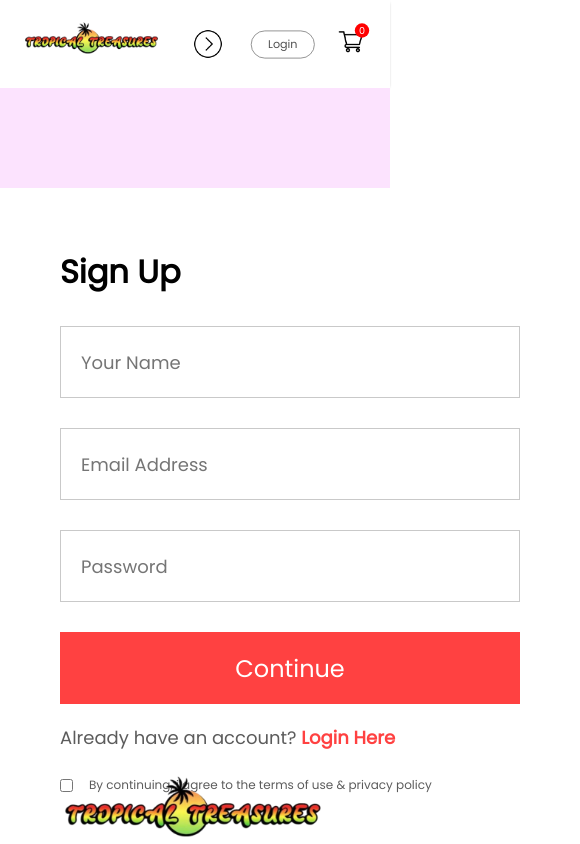
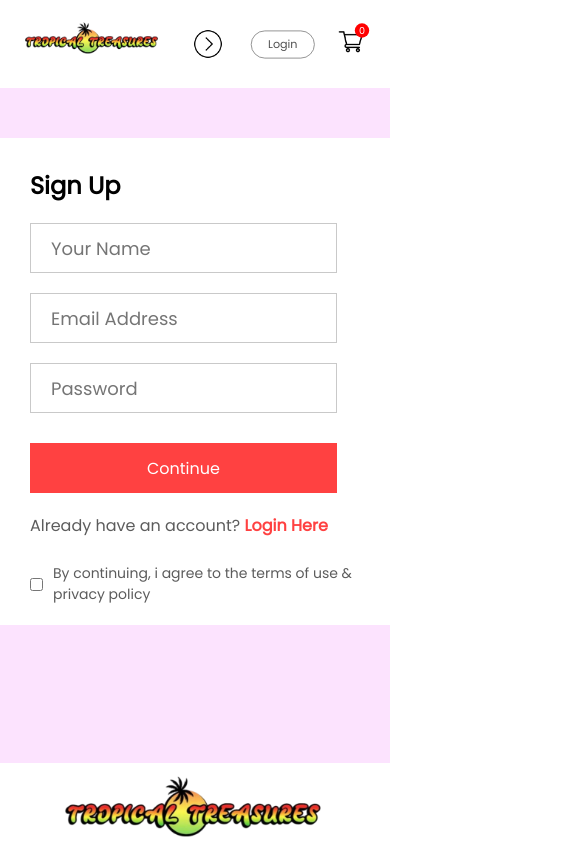
Before and after one commit to Aqueous20/Tropical-Treasures, a React (Create React App) app in the folder tropicaltreasures/: page /login in a window 390 px wide. Shown: the top 844 px of the page, 580 px wide, since content can reach past the window. Built offline with nearby package versions, Linux system fonts and the light colour scheme.

Commit message:
login&signup responsiveness
completed the responsiveness of login and sign up page on multiple devices

```diff
--- a/tropicaltreasures/src/pages/stylesheets/LoginSignup.css
+++ b/tropicaltreasures/src/pages/stylesheets/LoginSignup.css
@@ -68,5 +68,52 @@
 }
 
 @media(max-width: 1280px){
+  .login_signup{
+    padding-top: 50px;
+  }
+  .login_signup-container{
+    width: auto;
+    max-width: 550px;
+    max-height: 550px;
+  }
+  .login_signup-container h1{
+    margin: 10px 0px;
+  }
+  .login_signup-fields{
+    gap: 20px;
+    margin-top: 20px;
+  }
+  .login_signup-fields input{
+    height: 65px;
+    width: 93%;
+  }
+  .login_signup-container button{
+    width: 93%;
+  }
+  .login_signup-login{
+    font-size: 16px;
+  }
+  .login_signup-agree{
+    font-size: 14px;
+    gap: 10px;
+  }
+}
 
+@media(max-width:800px){
+  .login_signup-container{
+    padding: 20px 30px;
+  }
+  .login_signup-container h1{
+    font-size: 24px;
+  }
+  .login_signup-fields{
+    margin-top: 20px;
+  }
+  .login_signup-fields input{
+    height: 50px;
+  }
+  .login_signup-container button{
+    height: 50px;
+    font-size: 16px;
+  }
 }
```
Also changed, not shown: 1 other file (tests, documents, lock files or other folders).
